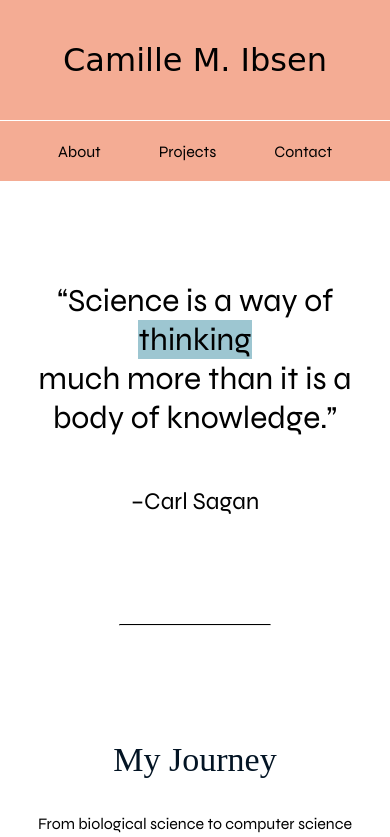
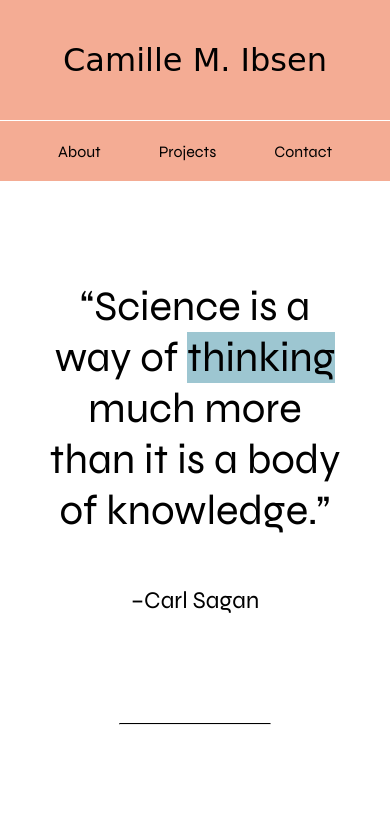
Before and after one commit to ibsenc/ibsenc.github.io, a plain HTML site: page index.html in a window 390 px wide. Shown: the top 837 px of the page. Drawn offline with Linux system fonts and the light colour scheme; a web font is replaced by a local one.

Commit message:
Small mobile changes

```diff
--- a/homepage.css
+++ b/homepage.css
@@ -79,7 +79,7 @@ ul {
     }
 
     #quote {
-        font-size: 32px;
+        font-size: 42px;
     }
 
     #quote-author {
@@ -100,4 +100,8 @@ ul {
         margin: 95px;
         margin-bottom: 35px;
     }
+
+    .quote-container {
+        max-width: 300px;
+    }
 }
```
